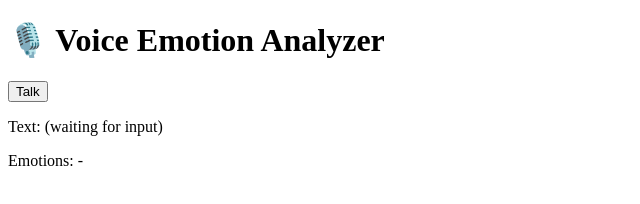
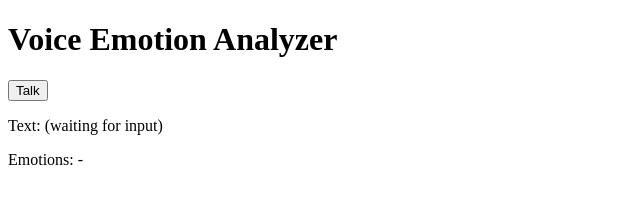
Before and after one commit to cafrmen/samoTest, a website: page index.html in a window 1280 px wide. Shown: the whole page, without its empty margins (0-640 px from the left). Drawn offline with Linux system fonts and the light colour scheme.

Commit message:
Update index.html

```diff
--- a/index.html
+++ b/index.html
@@ -5,7 +5,7 @@
   <title>Voice Emotion Analyzer</title>
 </head>
 <body>
-  <h1>🎙️ Voice Emotion Analyzer</h1>
+  <h1>Voice Emotion Analyzer</h1>
   <button onclick="startRecognition()">Talk</button>
   <p id="output">Text: (waiting for input)</p>
   <p id="emotion">Emotions: -</p>
```
